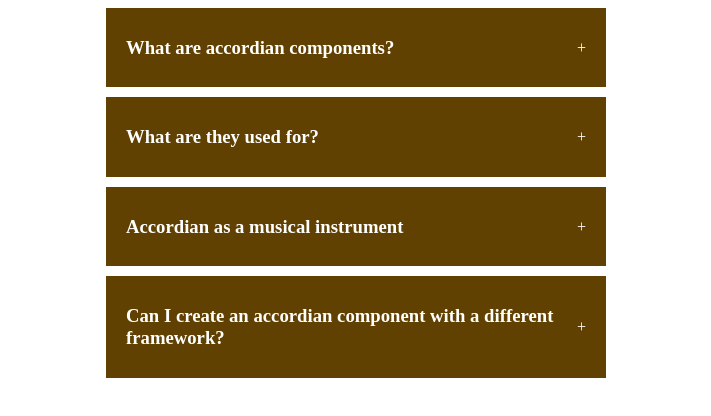
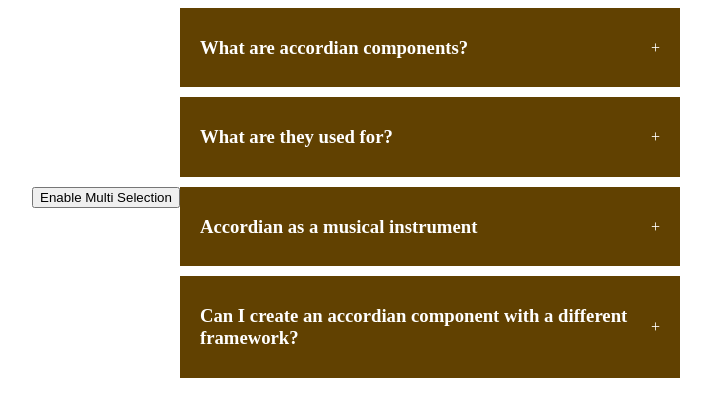
Before and after one commit to LaurenCummings/react-samples, a React (Vite) app: page / in a window 1280 px wide. Shown: the top 416 px of the page, without its empty margins (292-1003 px from the left). Built offline with nearby package versions, Linux system fonts and the light colour scheme.

Commit message:
Added button for multi selection

```diff
--- a/src/components/Accordian.jsx
+++ b/src/components/Accordian.jsx
@@ -11,6 +11,7 @@ const Accordian = () => {
 
     return (
         <div className="wrapper">
+            <button>Enable Multi Selection</button>
             <div className="accordian">
                 {
                     data && data.length > 0 ?
```
